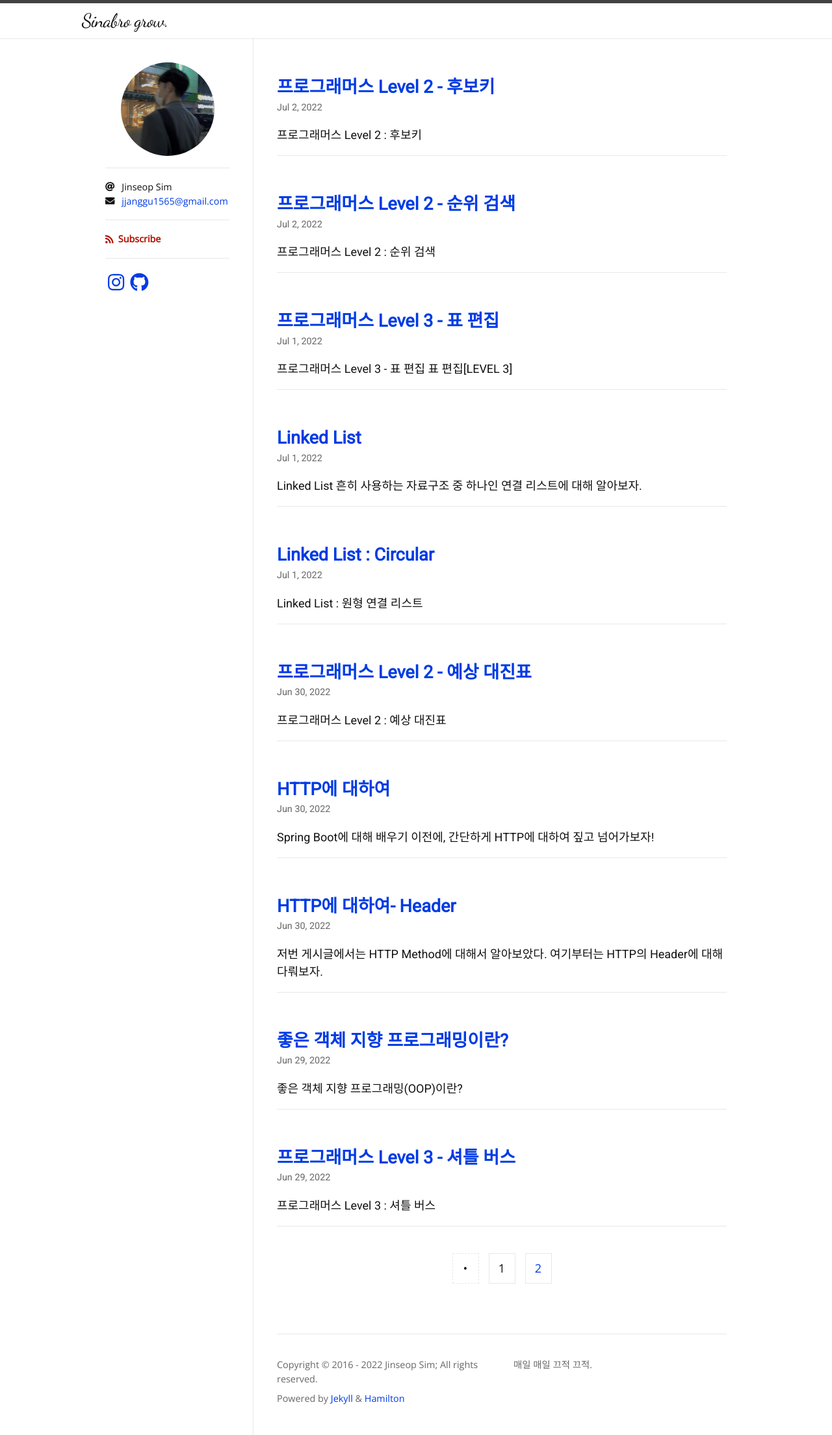
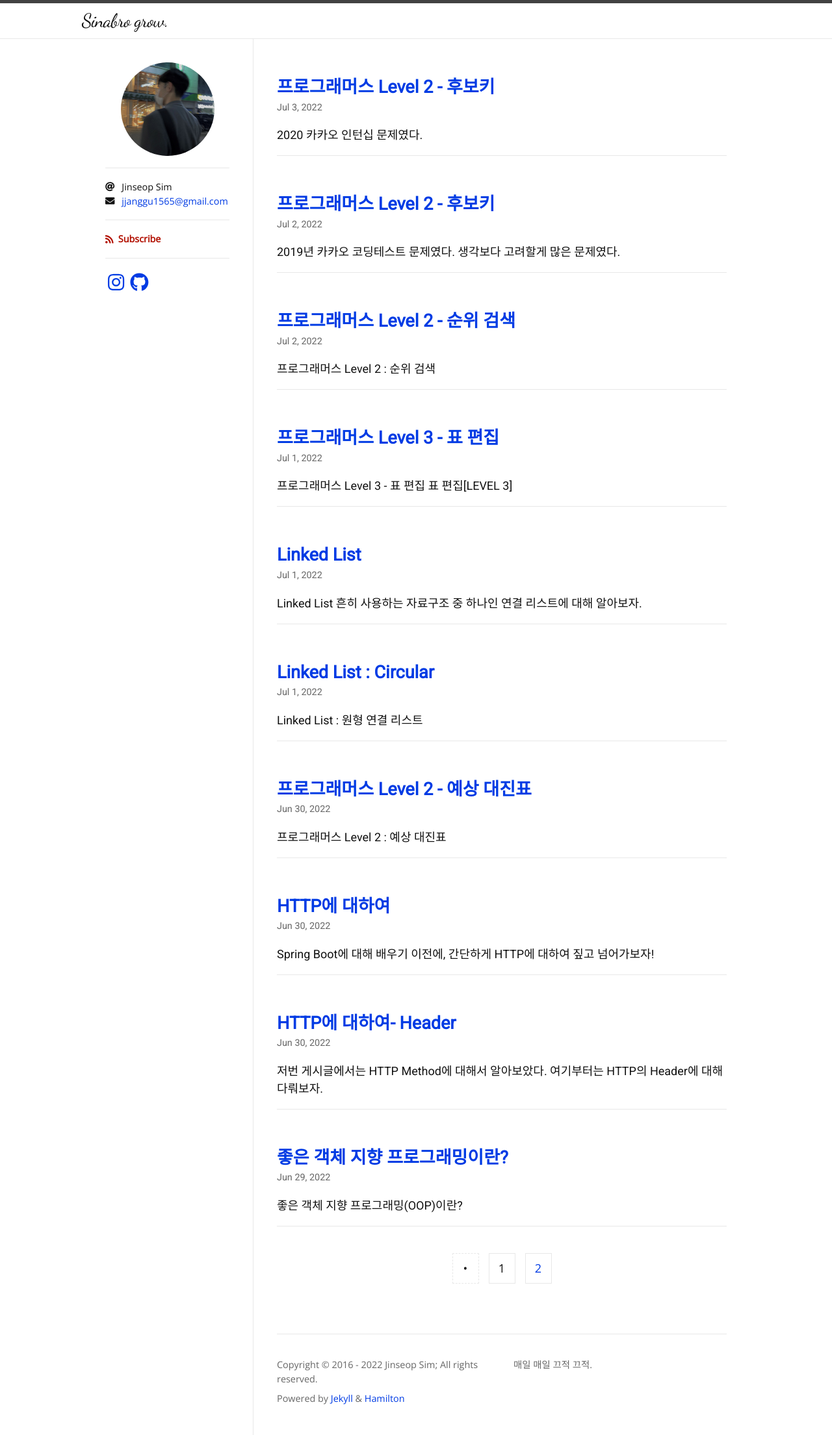
Before and after one commit to Jinseop-Sim/Jinseop-Sim.github.io, a Jekyll site: the page built from index.html, in a window 1280 px wide. Shown: the whole page at 65% size. Built offline with Jekyll 4.4.1, drawn with Linux system fonts in a browser that asks for light colours; nearby versions of some CDN libraries; some web fonts are replaced; the list of posts is cut into pages by our own code; some of the changed lines change nothing that is shown.

Commit message:
new post

```diff
--- a/_posts/2022-07-02-programmers-10.md
+++ b/_posts/2022-07-02-programmers-10.md
@@ -6,8 +6,6 @@ tags: [cpp]
 author:
   - Jinseop Sim
 ---
-
-## 프로그래머스 Level 2 : 후보키
 
 2019년 카카오 코딩테스트 문제였다.
 생각보다 고려할게 많은 문제였다.
--- /dev/null
+++ b/_posts/2022-07-03-programmers-11.md
@@ -0,0 +1,72 @@
+---
+layout: post
+title: "프로그래머스 Level 2 - 후보키"
+categories: Programmers
+tags: [cpp]
+author:
+  - Jinseop Sim
+---
+
+2020 카카오 인턴십 문제였다.
+
+### 1차 시도 : Unordered Set과 완전 탐색
+
+처음엔 Unordered Set에 집어 넣은 뒤, 종류의 수를 확인하며 진행했다.
+완전탐색에 가깝게 진행을 하기 때문에 시간초과가 다량 발생했다.
+Unordered Set의 삽입, 제거 시간 복잡도는 O(1)이라 괜찮을 줄 알았는데 아니었다.
+
+{% highlight cpp %}
+#include <string>
+#include <vector>
+#include <unordered_set>
+using namespace std;
+
+unordered_set<string> classifier;
+pair<int, int> ans;
+
+int how_many_kind(vector<string> gems) {
+    for (auto i : gems)
+        classifier.insert(i);
+    return classifier.size();
+}
+
+void is_there_all(vector<string> gems) {
+    int kind_of = how_many_kind(gems);
+    int point_st = 0, point_en = 1, min_dist = 100001;
+    classifier.clear();
+
+    while (true) {
+        if (point_st > gems.size() - kind_of) break;
+        bool is_find = false;
+        for (int i = point_st; i < point_en; i++) {
+            classifier.insert(gems[i]);
+            if (classifier.size() == kind_of) {
+                int dist = point_en - point_st;
+                if (min_dist > dist) {
+                    min_dist = dist;
+                    ans.first = point_st;
+                    ans.second = point_en;
+                    is_find = true;
+                }
+            }
+        }
+
+        if (is_find || point_en == gems.size()) {
+            point_st++;
+            point_en = 1;
+            classifier.clear();
+        }
+        point_en++;
+    }
+}
+
+vector<int> solution(vector<string> gems) {
+    vector<int> answer;
+
+    is_there_all(gems);
+    answer.push_back(ans.first+1);
+    answer.push_back(ans.second);
+
+    return answer;
+}
+{% endhighlight %}
```
